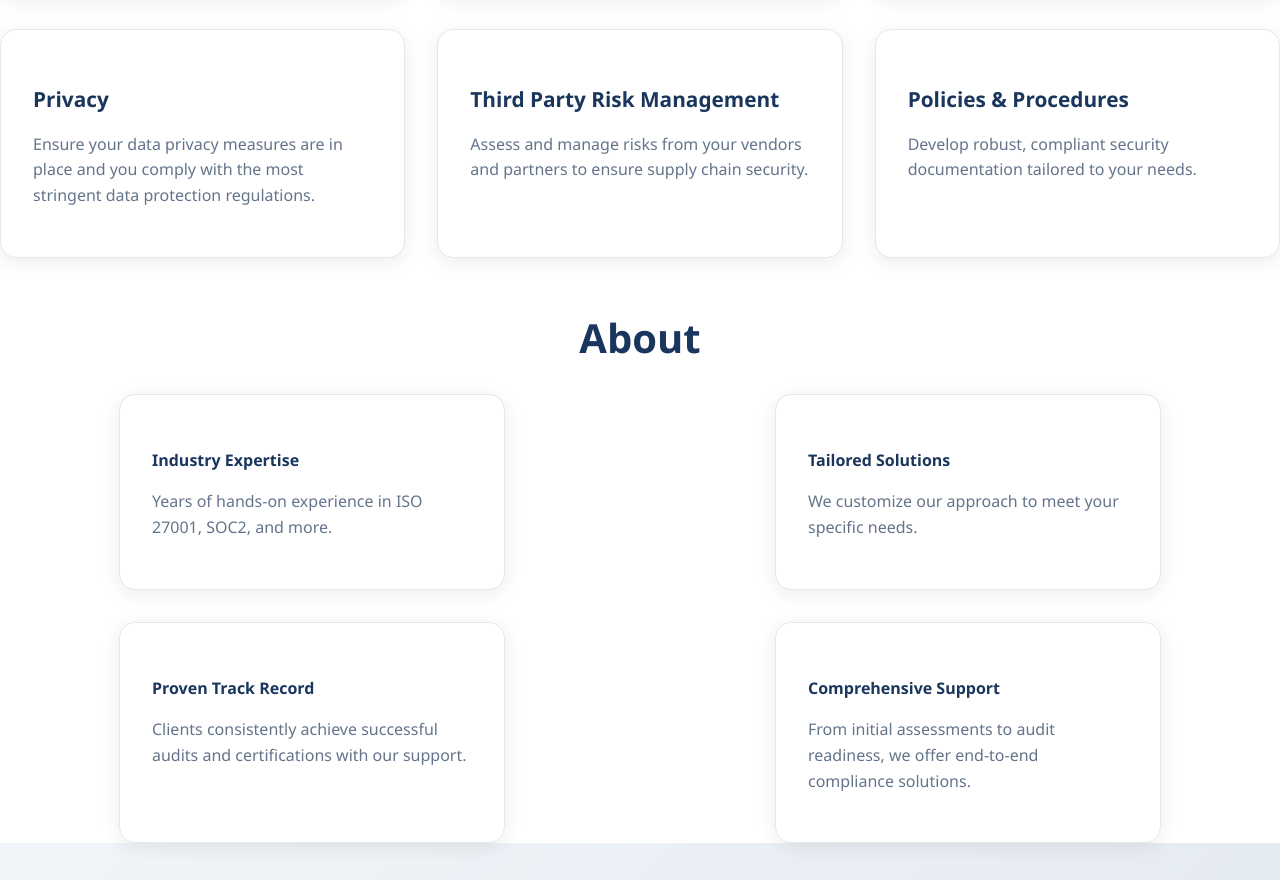
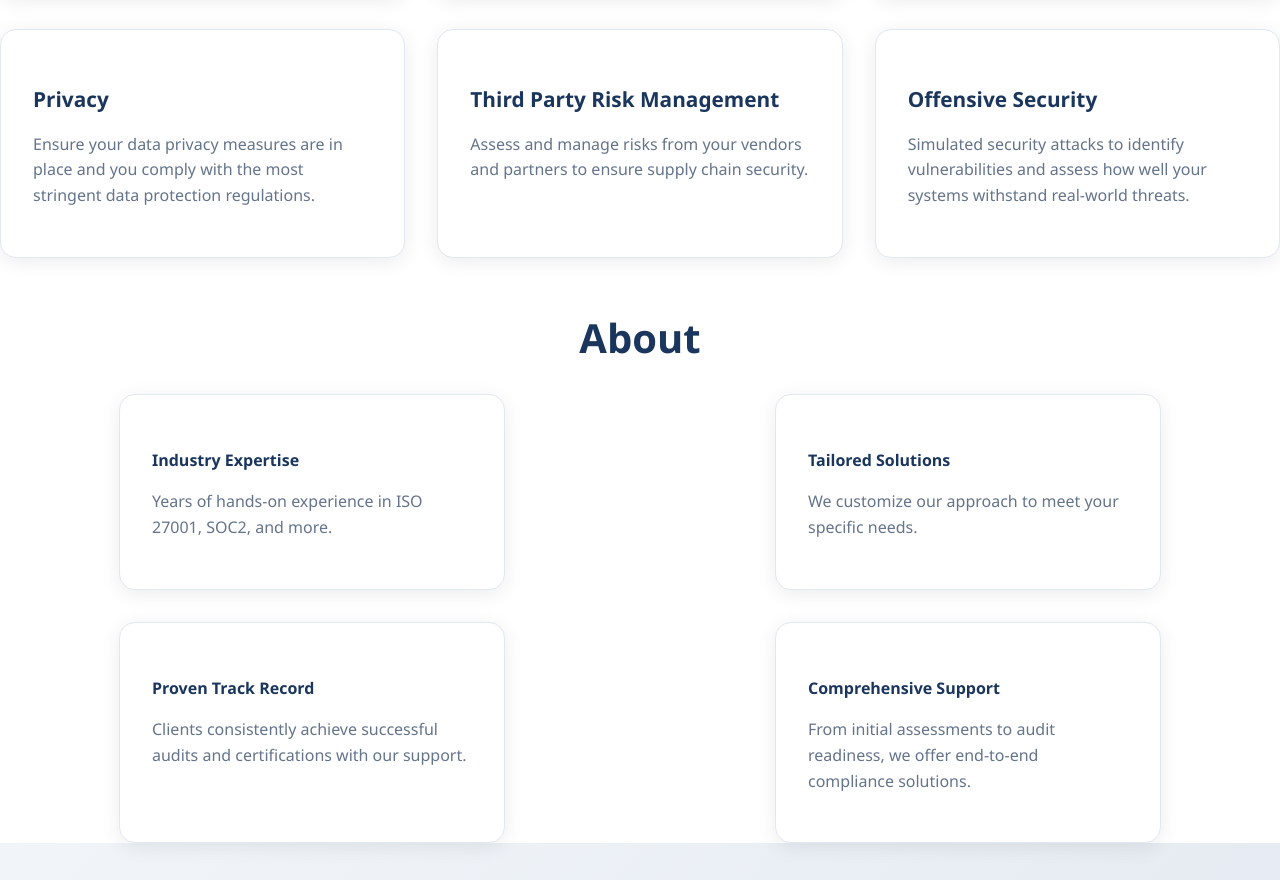
Before and after one commit to AmitIITR/bitsbastion, a plain HTML site: page index.html in a window 1280 px wide. Shown: the part 1647-2527 px from the top of the page. Drawn offline with Linux system fonts and the light colour scheme.

Commit message:
add pen testing instead of policy and procedures

```diff
--- a/index.html
+++ b/index.html
@@ -154,13 +154,11 @@
           </p>
         </div>
         <div class="service-card">
-          <h3>Policies & Procedures</h3>
+          <h3>Offensive Security</h3>
           <p>
-            Develop robust, compliant security documentation tailored to your
-            needs.
+            Simulated security attacks to identify vulnerabilities and assess how well your systems withstand real-world threats.
           </p>
         </div>
-      </div>
     </section>
 
     <section class="section" id="about">
```
Also changed, not shown: 1 other file.
